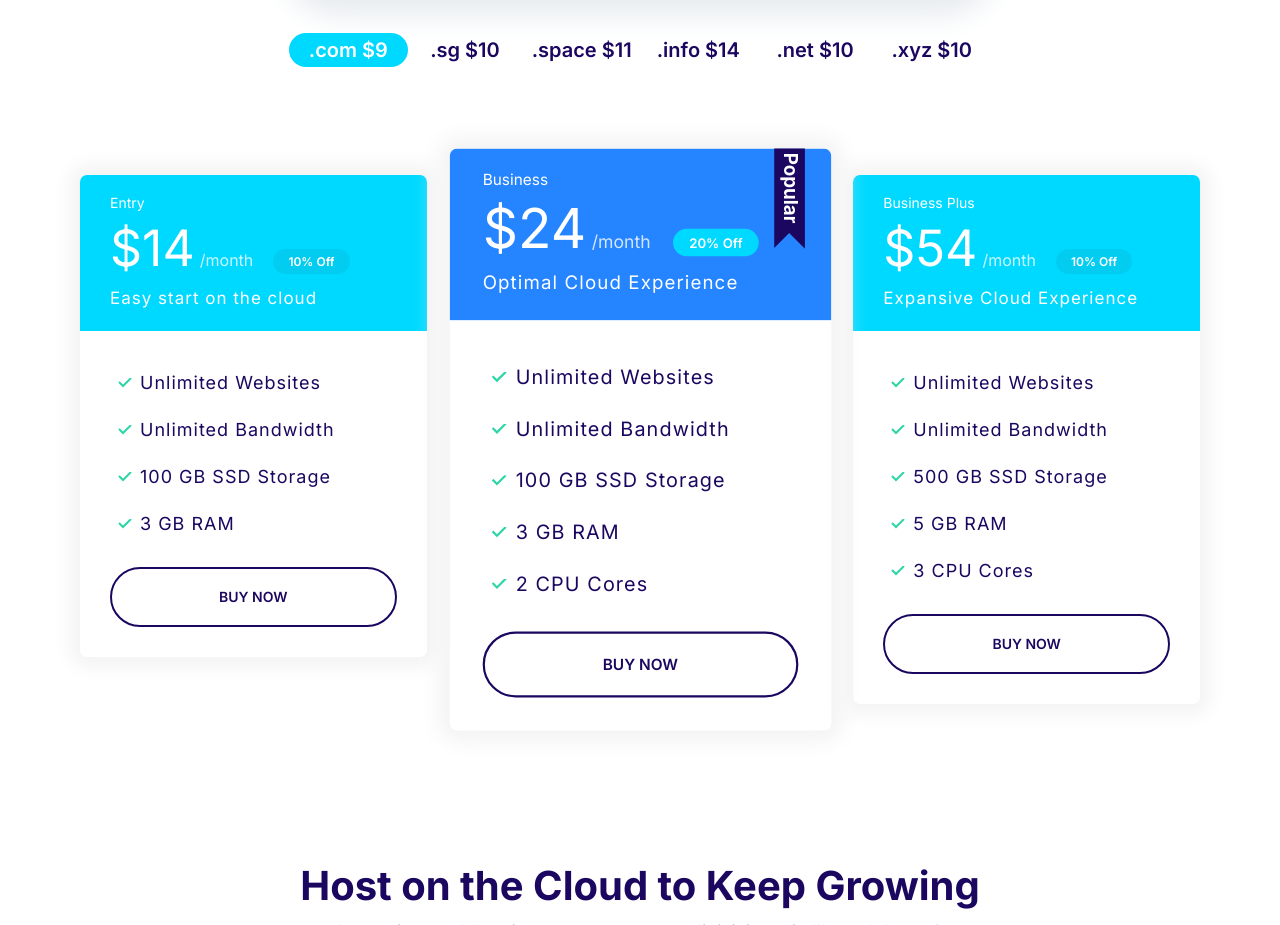
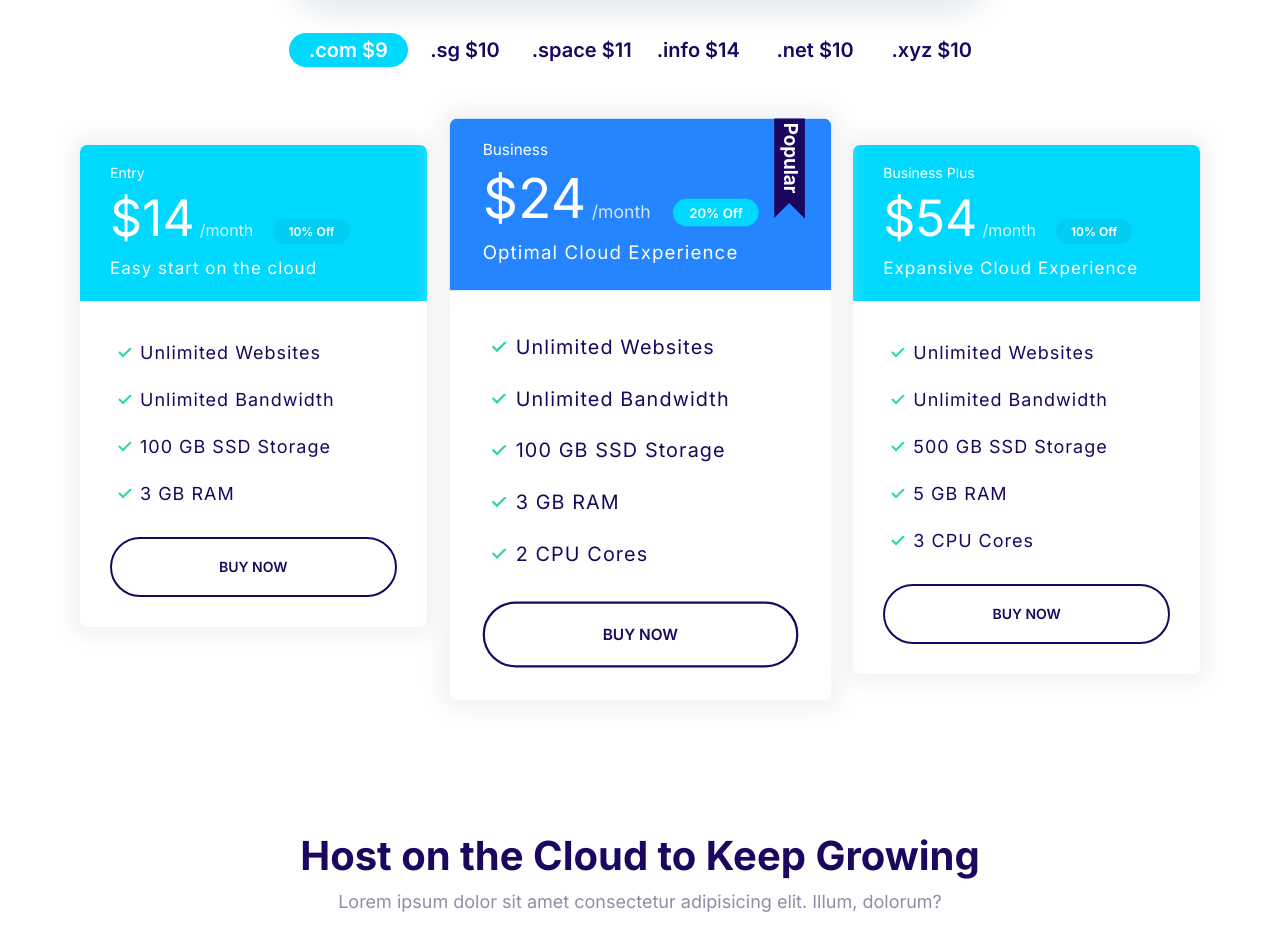
Before and after one commit to leviFrosty/moshifyhosting, a plain HTML site: page index.html in a window 1280 px wide. Shown: the part 1060-1985 px from the top of the page. Drawn offline with nearby package versions, Linux system fonts and the light colour scheme.

Commit message:
Fixed some styling issues with plans block margin

```diff
--- a/css/styles.css
+++ b/css/styles.css
@@ -780,11 +780,15 @@ a {
 @media screen and (min-width: 768px) {
   .block-domain__prices {
     grid-template-columns: repeat(auto-fit, minmax(100px, 1fr));
-    grid-template-rows: 1;
+    grid-template-rows: 1fr;
   }
 }
 
 /* Plans Block */
+
+.block-plans {
+  margin-top: 6rem;
+}
 
 .block-plans .grid {
   gap: 8rem 4rem;
```
